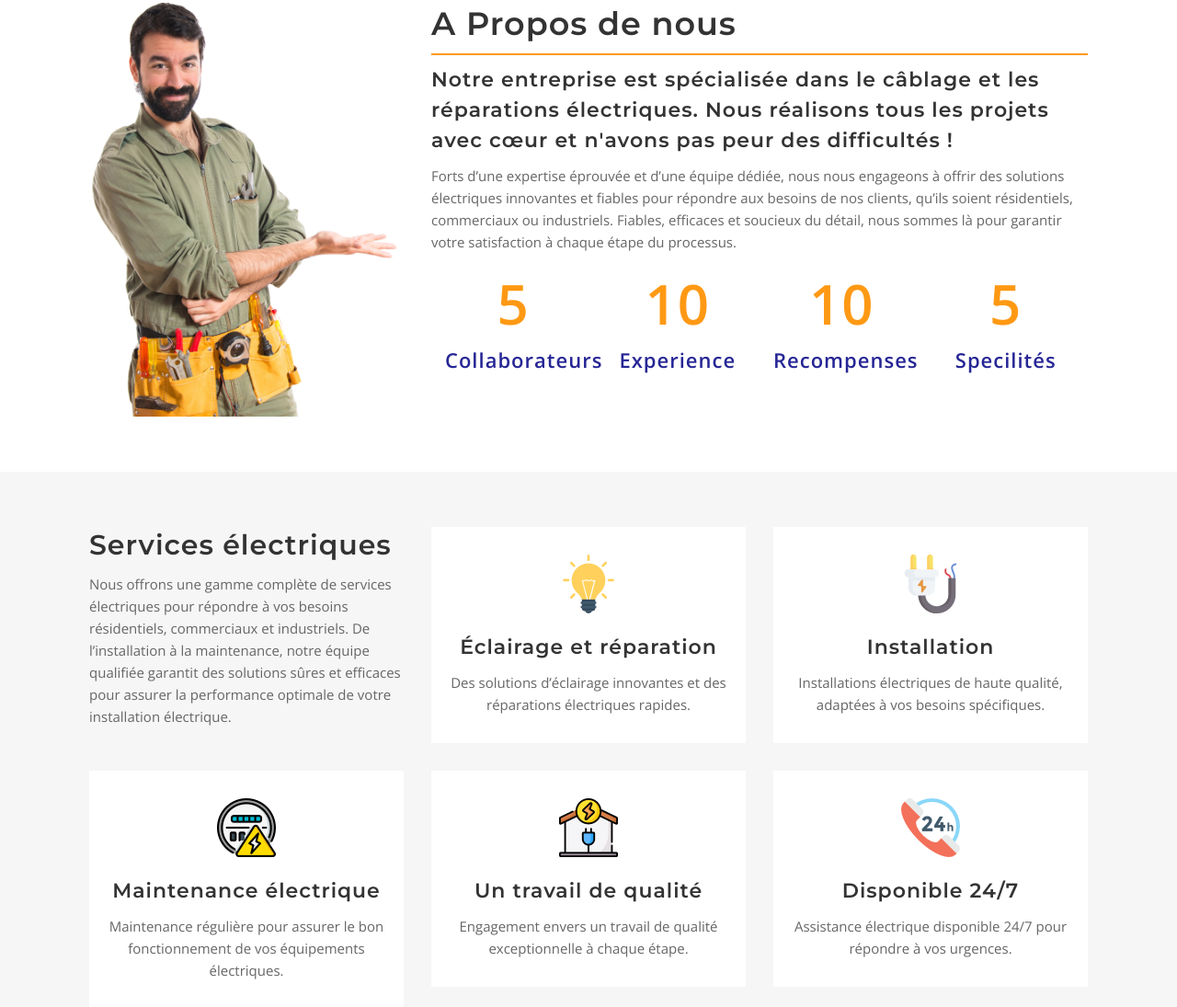
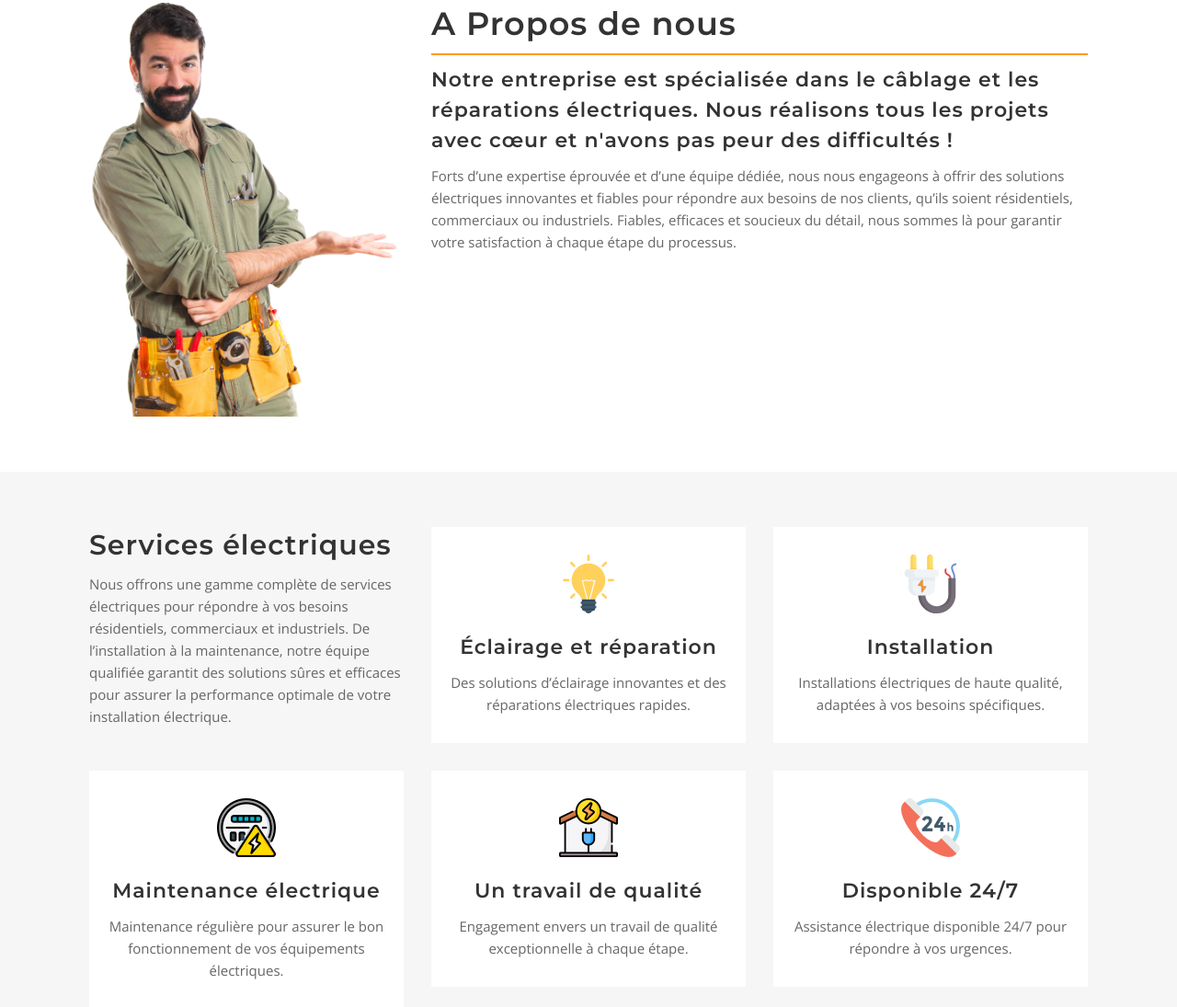
Before and after one commit to odiks/akd, a plain HTML site: page index.html in a window 1280 px wide. Shown: the part 980-2075 px from the top of the page at 92% size. Drawn offline with nearby package versions, Linux system fonts and the light colour scheme.

Commit message:
Update index.html

```diff
--- a/index.html
+++ b/index.html
@@ -139,23 +139,7 @@
 							<a href="#">Notre entreprise est spécialisée dans le câblage et les réparations électriques. Nous réalisons tous les projets avec cœur et n'avons pas peur des difficultés !</a>
 						</h4>
 						<p class="padding-bottom20">Forts d’une expertise éprouvée et d’une équipe dédiée, nous nous engageons à offrir des solutions électriques innovantes et fiables pour répondre aux besoins de nos clients, qu’ils soient résidentiels, commerciaux ou industriels. Fiables, efficaces et soucieux du détail, nous sommes là pour garantir votre satisfaction à chaque étape du processus.</p>
-						<div class="row rowsafari">
-							<div class="col-6 col-sm-6 col-md-3 col-lg-3 res-counter-col -img-pad10">
-								<p class="count-num margin-bottom10">5</p>
-								<p class="title-counterup">Collaborateurs</p>
-							</div>
-							<div class="col-6 col-sm-6 col-md-3 col-lg-3 res-counter-col ">
-								<p class="count-num margin-bottom10">10</p>
-								<p class="title-counterup">Experience</p>
-							</div>
-							<div class="col-6 col-sm-6 col-md-3 col-lg-3 res-counter-col ">
-								<p class="count-num margin-bottom10">10</p>
-								<p class="title-counterup">Recompenses</p>
-							</div>
-							<div class="col-6 col-sm-6 col-md-3 col-lg-3 res-counter-col ">
-								<p class="count-num margin-bottom10">5</p>
-								<p class="title-counterup">Specilités </p>
-							</div>
+
 						</div>
 					</div>
 				</div>
```
